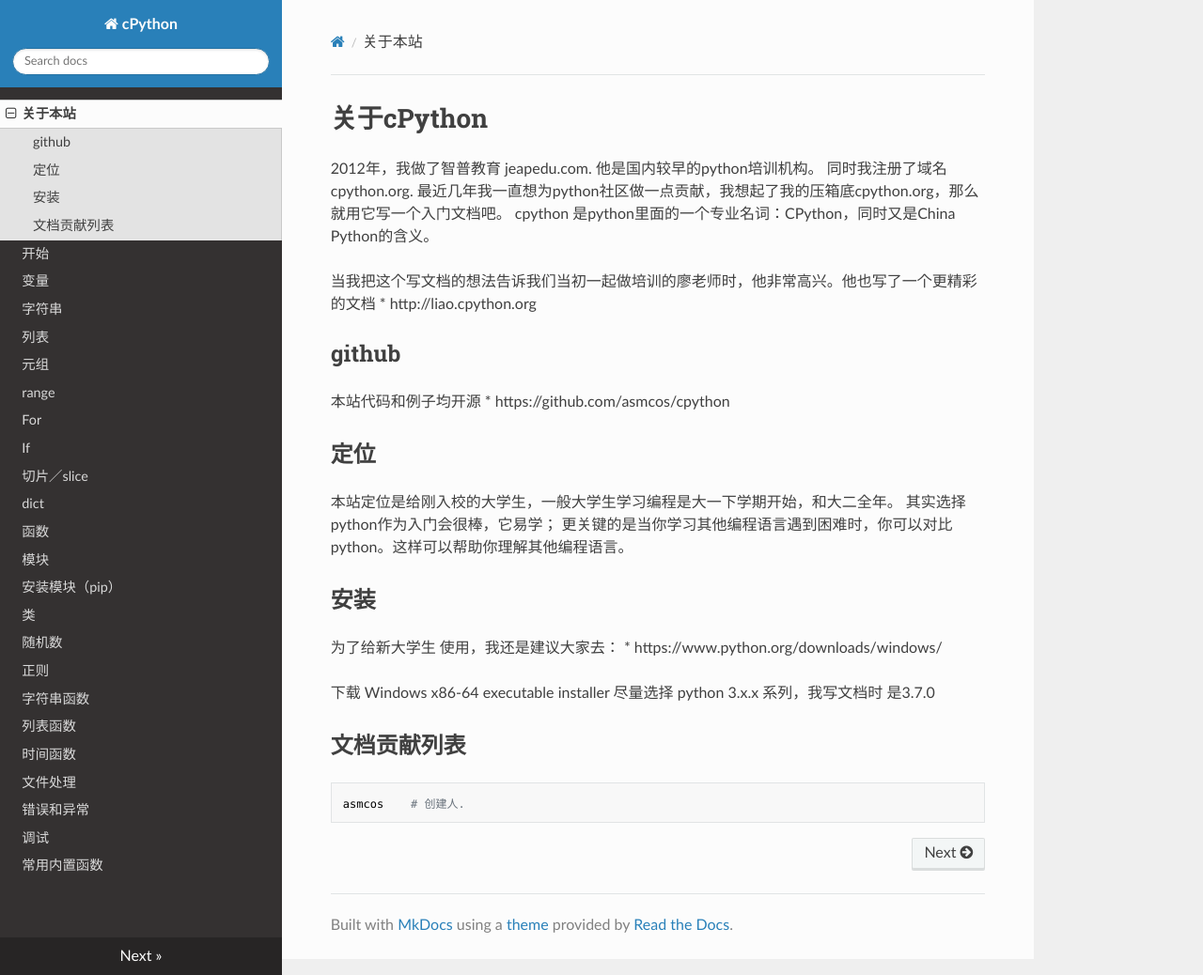
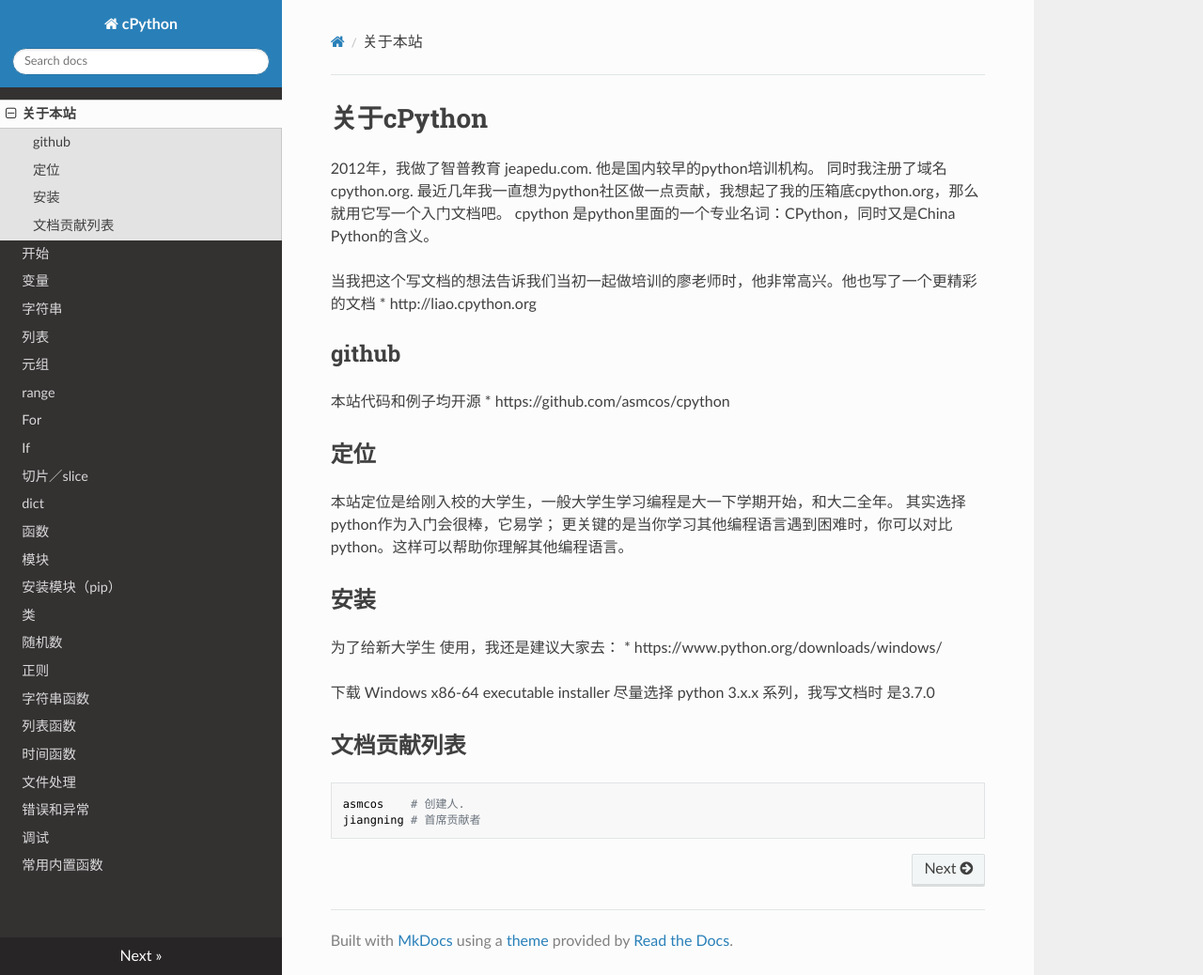
Before and after one commit to asmcos/cpython, an MkDocs documentation site: the page built from docs/index.md, in a window 1280 px wide and 1038 px high. Shown: the whole window at 94% size. Built offline with MkDocs 1.6.1, drawn with Linux system fonts in a browser that asks for light colours; nearby versions of some CDN libraries; old or Windows-style settings are respelled for this version of MkDocs.

Commit message:
添加贡献人

```diff
--- a/docs/index.md
+++ b/docs/index.md
@@ -26,3 +26,4 @@
 ## 文档贡献列表
 
     asmcos    # 创建人.
+    jiangning # 首席贡献者
```
Also changed, not shown: docs/for.md (+3 -3 lines).
